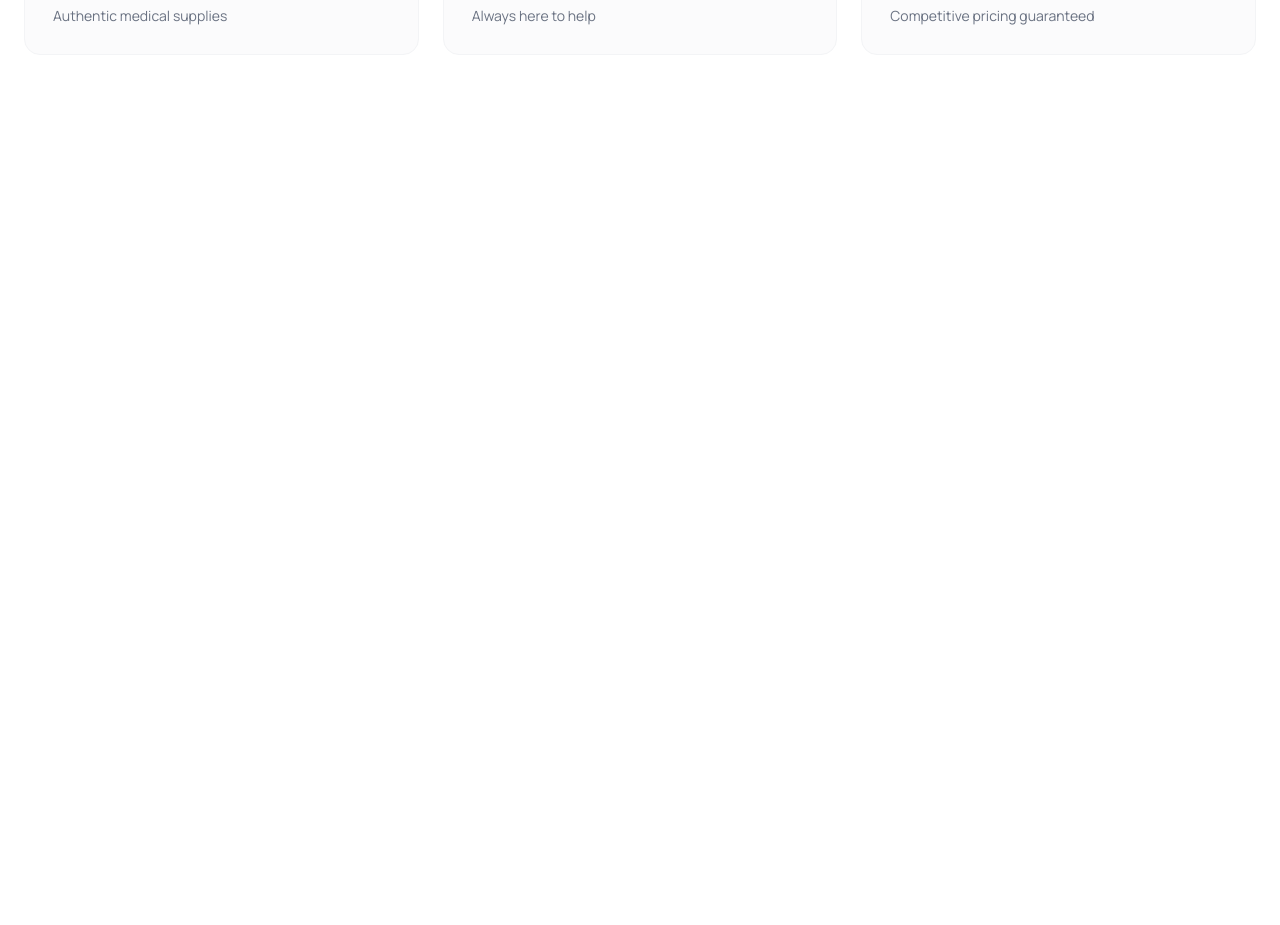
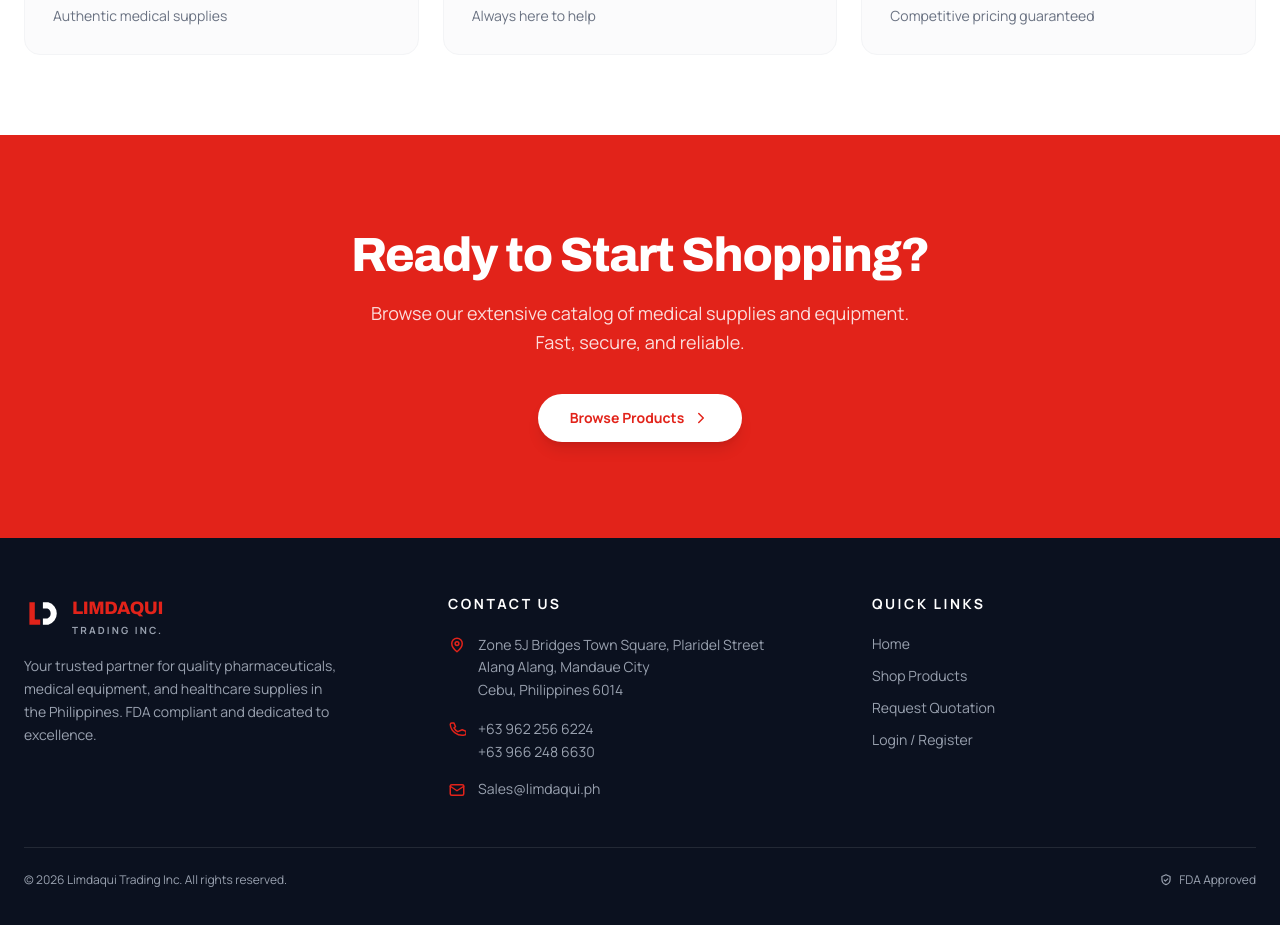
Before and after one commit to frozenhadez-tech/Limdaqui, a Next.js app in the folder frontend/: page / in a window 1280 px wide. Shown: the part 1524-2449 px from the top of the page. Before the commit the page ends 1659 px from the top, so only its background shows below. Built offline with nearby package versions, Linux system fonts and the light colour scheme.

Commit message:
feat(frontend): add 'Ready to Start Shopping' CTA band and site footer

```diff
--- a/frontend/app/layout.tsx
+++ b/frontend/app/layout.tsx
@@ -1,6 +1,7 @@
 import type { Metadata } from "next";
 import { Archivo, Manrope } from "next/font/google";
 
+import { Footer } from "@/components/Footer";
 import { Header } from "@/components/Header";
 
 import "./globals.css";
@@ -30,6 +31,7 @@ export default function RootLayout({
       <body>
         <Header />
         {children}
+        <Footer />
       </body>
     </html>
   );
--- a/frontend/app/page.tsx
+++ b/frontend/app/page.tsx
@@ -212,6 +212,34 @@ export default function Home() {
           </div>
         </div>
       </section>
+
+      {/* Call to action */}
+      <section className="bg-brand">
+        <div className="mx-auto max-w-4xl px-6 py-24 text-center">
+          <h2 className="font-display text-4xl font-extrabold tracking-tight text-white sm:text-5xl">
+            Ready to Start Shopping?
+          </h2>
+          <p className="mx-auto mt-5 max-w-xl text-lg leading-relaxed text-red-50/90">
+            Browse our extensive catalog of medical supplies and equipment.
+            Fast, secure, and reliable.
+          </p>
+          <Link
+            href="/products"
+            className="mt-9 inline-flex items-center gap-2 rounded-full bg-white px-8 py-3.5 text-sm font-bold text-brand shadow-lg transition hover:bg-red-50"
+          >
+            Browse Products
+            <svg width="18" height="18" viewBox="0 0 24 24" fill="none" aria-hidden="true">
+              <path
+                d="m9 6 6 6-6 6"
+                stroke="currentColor"
+                strokeWidth="2"
+                strokeLinecap="round"
+                strokeLinejoin="round"
+              />
+            </svg>
+          </Link>
+        </div>
+      </section>
     </>
   );
 }
--- /dev/null
+++ b/frontend/components/Footer.tsx
@@ -0,0 +1,155 @@
+import Link from "next/link";
+
+import { Logo } from "./Logo";
+
+const iconProps = {
+  width: 18,
+  height: 18,
+  viewBox: "0 0 24 24",
+  fill: "none",
+  stroke: "currentColor",
+  strokeWidth: 2,
+  strokeLinecap: "round" as const,
+  strokeLinejoin: "round" as const,
+  "aria-hidden": true,
+};
+
+function PinIcon() {
+  return (
+    <svg {...iconProps}>
+      <path d="M12 21s7-5.5 7-11a7 7 0 1 0-14 0c0 5.5 7 11 7 11Z" />
+      <circle cx="12" cy="10" r="2.5" />
+    </svg>
+  );
+}
+
+function PhoneIcon() {
+  return (
+    <svg {...iconProps}>
+      <path d="M5 4h3l2 5-2 1.5a11 11 0 0 0 5 5L19 13l5 2v3a2 2 0 0 1-2 2A16 16 0 0 1 3 6a2 2 0 0 1 2-2Z" />
+    </svg>
+  );
+}
+
+function MailIcon() {
+  return (
+    <svg {...iconProps}>
+      <rect x="3" y="5" width="18" height="14" rx="2" />
+      <path d="m3 7 9 6 9-6" />
+    </svg>
+  );
+}
+
+function CheckShield() {
+  return (
+    <svg {...iconProps} width="14" height="14">
+      <path d="M12 3l7 3v5c0 4.5-3 7.6-7 9-4-1.4-7-4.5-7-9V6l7-3Z" />
+      <path d="M9 12l2 2 4-4" />
+    </svg>
+  );
+}
+
+const QUICK_LINKS = [
+  { href: "/", label: "Home" },
+  { href: "/products", label: "Shop Products" },
+  { href: "/quote", label: "Request Quotation" },
+  { href: "/login", label: "Login / Register" },
+];
+
+export function Footer() {
+  return (
+    <footer className="bg-ink text-gray-400">
+      <div className="mx-auto max-w-7xl px-6 py-14">
+        <div className="grid gap-10 md:grid-cols-3">
+          {/* Brand */}
+          <div>
+            <div className="flex items-center gap-3">
+              <Logo className="h-9 w-9" dark />
+              <span className="leading-none">
+                <span className="block font-display text-lg font-extrabold tracking-tight text-brand">
+                  LIMDAQUI
+                </span>
+                <span className="mt-1 block text-[0.62rem] font-bold tracking-[0.22em] text-gray-400">
+                  TRADING INC.
+                </span>
+              </span>
+            </div>
+            <p className="mt-5 max-w-xs text-sm leading-relaxed">
+              Your trusted partner for quality pharmaceuticals, medical
+              equipment, and healthcare supplies in the Philippines. FDA
+              compliant and dedicated to excellence.
+            </p>
+          </div>
+
+          {/* Contact */}
+          <div>
+            <h3 className="text-sm font-bold uppercase tracking-[0.18em] text-white">
+              Contact Us
+            </h3>
+            <ul className="mt-5 space-y-4 text-sm">
+              <li className="flex gap-3">
+                <span className="mt-0.5 shrink-0 text-brand">
+                  <PinIcon />
+                </span>
+                <span className="leading-relaxed">
+                  Zone 5J Bridges Town Square, Plaridel Street
+                  <br />
+                  Alang Alang, Mandaue City
+                  <br />
+                  Cebu, Philippines 6014
+                </span>
+              </li>
+              <li className="flex gap-3">
+                <span className="mt-0.5 shrink-0 text-brand">
+                  <PhoneIcon />
+                </span>
+                <span className="leading-relaxed">
+                  +63 962 256 6224
+                  <br />
+                  +63 966 248 6630
+                </span>
+              </li>
+              <li className="flex gap-3">
+                <span className="mt-0.5 shrink-0 text-brand">
+                  <MailIcon />
+                </span>
+                <a
+                  href="mailto:Sales@limdaqui.ph"
+                  className="transition-colors hover:text-white"
+                >
+                  Sales@limdaqui.ph
+                </a>
+              </li>
+            </ul>
+          </div>
+
+          {/* Quick links */}
+          <div>
+            <h3 className="text-sm font-bold uppercase tracking-[0.18em] text-white">
+              Quick Links
+            </h3>
+            <ul className="mt-5 space-y-3 text-sm">
+              {QUICK_LINKS.map((link) => (
+                <li key={link.label}>
+                  <Link
+                    href={link.href}
+                    className="transition-colors hover:text-white"
+                  >
+                    {link.label}
+                  </Link>
+                </li>
+              ))}
+            </ul>
+          </div>
+        </div>
+
+        <div className="mt-12 flex flex-col items-center justify-between gap-3 border-t border-white/10 pt-6 text-xs sm:flex-row">
+          <p>© 2026 Limdaqui Trading Inc. All rights reserved.</p>
+          <p className="flex items-center gap-1.5">
+            <CheckShield /> FDA Approved
+          </p>
+        </div>
+      </div>
+    </footer>
+  );
+}
--- a/frontend/components/Logo.tsx
+++ b/frontend/components/Logo.tsx
@@ -1,4 +1,10 @@
-export function Logo({ className }: { className?: string }) {
+export function Logo({
+  className,
+  dark = false,
+}: {
+  className?: string;
+  dark?: boolean;
+}) {
   return (
     <svg
       viewBox="0 0 40 40"
@@ -11,7 +17,7 @@ export function Logo({ className }: { className?: string }) {
       {/* D */}
       <path
         d="M21 7 H27 A13 13 0 0 1 27 32 H21 V25 H26 A6 6 0 0 0 26 14 H21 Z"
-        fill="var(--color-ink)"
+        fill={dark ? "#ffffff" : "var(--color-ink)"}
       />
     </svg>
   );
```
